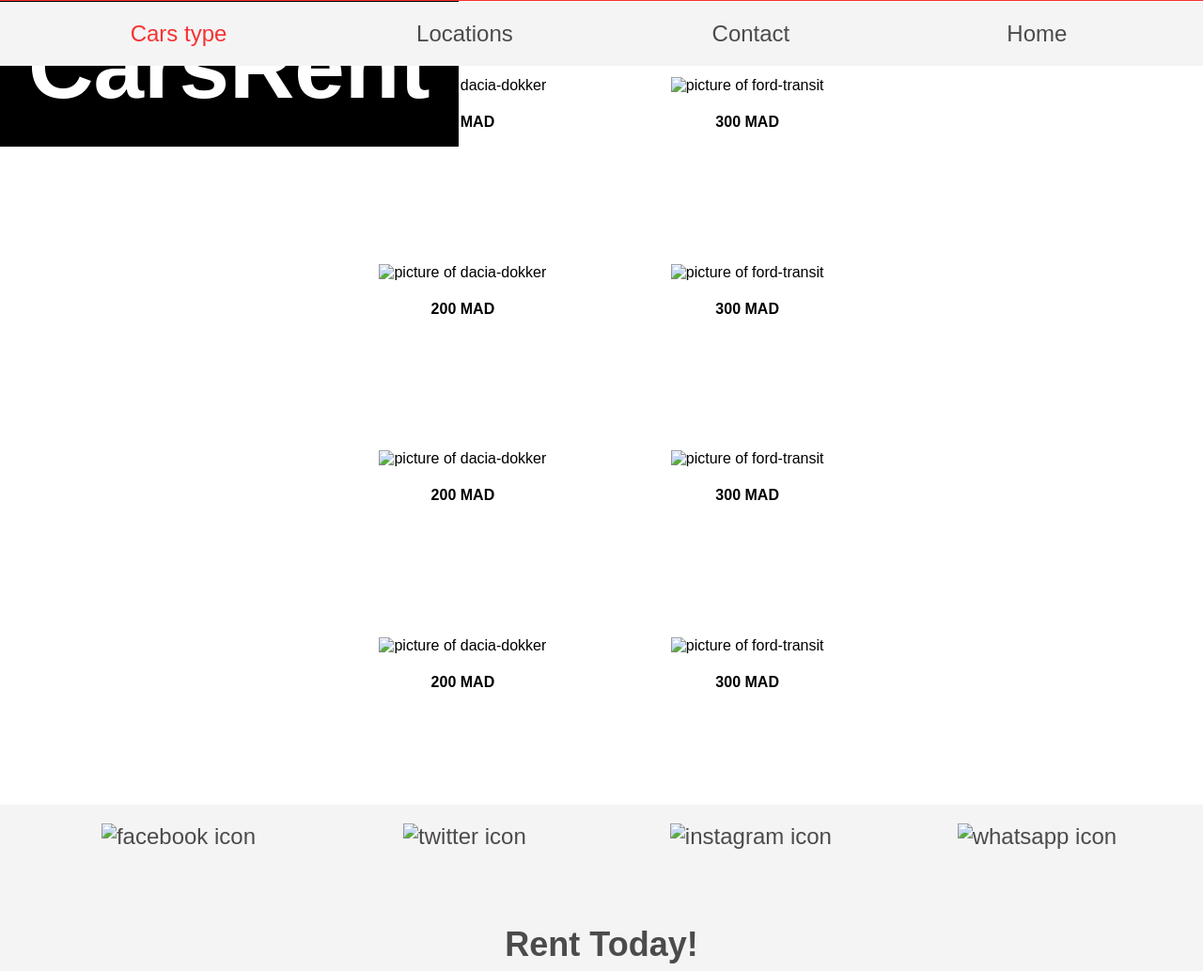
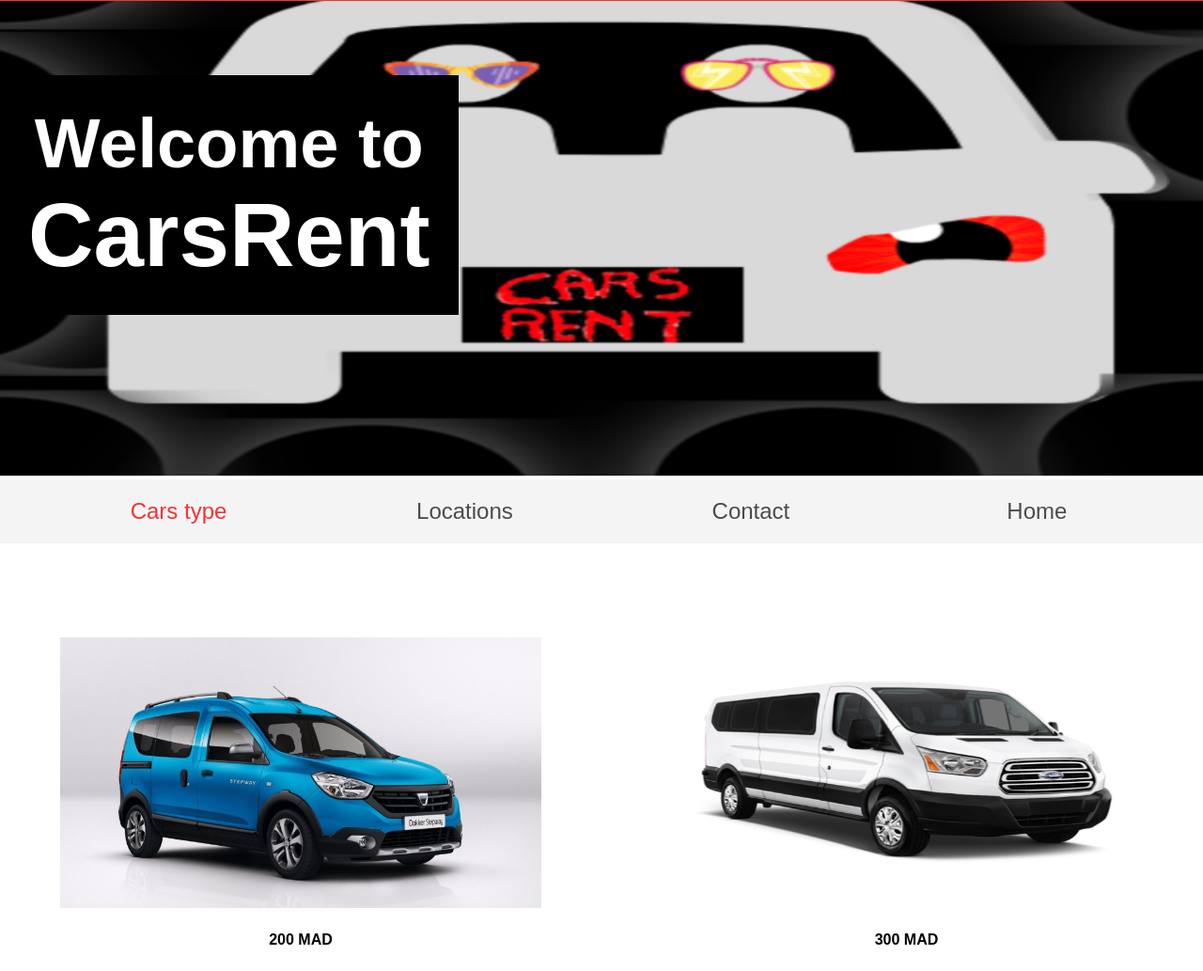
Before and after one commit to vampfrank/Cars-Rent, a plain HTML site: page cars-type.html in a window 1280 px wide. Shown: the part 104-1137 px from the top of the page at 94% size. Drawn offline with Linux system fonts and the light colour scheme; the site is published under a folder, as on GitHub Pages, so addresses that start at the root find nothing.

Commit message:
Update cars-type.html

```diff
--- a/cars-type.html
+++ b/cars-type.html
@@ -11,7 +11,7 @@
       <h1>Cars Rent</h1>
     </header>
     <section class="banner">
-      <img src="/img/logo.png" alt="Cars Rent welcome banner" />
+      <img src="img/logo.png" alt="Cars Rent welcome banner" />
       <div class="welcome">
         <h2>Welcome to <br /><span>CarsRent</span></h2>
       </div>
@@ -26,25 +26,25 @@
     </nav>
     <ul class="images">
       <li>
-        <img src="/img/dacia-dokker.png" alt="picture of dacia-dokker" /><br />
+        <img src="img/dacia-dokker.png" alt="picture of dacia-dokker" /><br />
         <h4>200 MAD</h4>
       </li>
       <li>
-        <img src="/img/Ford-transit.png" alt="picture of ford-transit" /><br />
+        <img src="img/Ford-transit.png" alt="picture of ford-transit" /><br />
         <h4>300 MAD</h4>
       </li>
     </ul>
     <ul class="images">
       <li>
         <img
-          src="/img/black-dacia-dokker.png"
+          src="img/black-dacia-dokker.png"
           alt="picture of dacia-dokker"
         /><br />
         <h4>200 MAD</h4>
       </li>
       <li>
         <img
-          src="/img/black-ford-tansit.png"
+          src="img/black-ford-tansit.png"
           alt="picture of ford-transit"
         /><br />
         <h4>300 MAD</h4>
@@ -53,14 +53,14 @@
     <ul class="images">
       <li>
         <img
-          src="/img/blue-dacia-dokker.png"
+          src="img/blue-dacia-dokker.png"
           alt="picture of dacia-dokker"
         /><br />
         <h4>200 MAD</h4>
       </li>
       <li>
         <img
-          src="/img/blue-ford-transit.png"
+          src="img/blue-ford-transit.png"
           alt="picture of ford-transit"
         /><br />
         <h4>300 MAD</h4>
@@ -69,14 +69,14 @@
     <ul class="images">
       <li>
         <img
-          src="/img/red-dacia-dokker.png"
+          src="img/red-dacia-dokker.png"
           alt="picture of dacia-dokker"
         /><br />
         <h4>200 MAD</h4>
       </li>
       <li>
         <img
-          src="/img/red-ford-transit.png"
+          src="img/red-ford-transit.png"
           alt="picture of ford-transit"
         /><br />
         <h4>300 MAD</h4>
@@ -85,16 +85,16 @@
     <nav class="bottom-nav">
       <ul>
         <li>
-          <a href=""><img src="/img/facebook.png" alt="facebook icon" /></a>
+          <a href=""><img src="img/facebook.png" alt="facebook icon" /></a>
         </li>
         <li>
-          <a href=""><img src="/img/twitter.png" alt="twitter icon" /></a>
+          <a href=""><img src="img/twitter.png" alt="twitter icon" /></a>
         </li>
         <li>
-          <a href=""><img src="/img/insta.png" alt="instagram icon" /></a>
+          <a href=""><img src="img/insta.png" alt="instagram icon" /></a>
         </li>
         <li>
-          <a href=""><img src="/img/whatsapp.png" alt="whatsapp icon" /></a>
+          <a href=""><img src="img/whatsapp.png" alt="whatsapp icon" /></a>
         </li>
       </ul>
     </nav>
```
